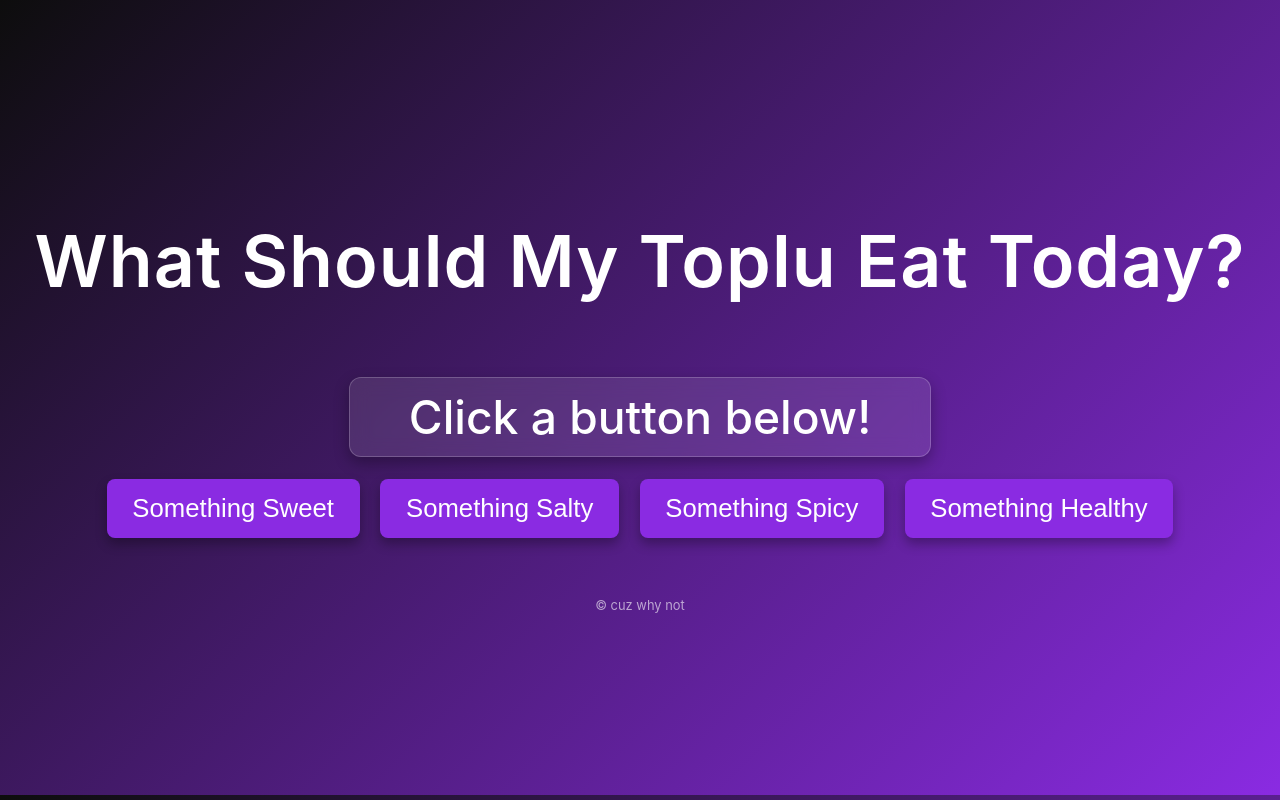
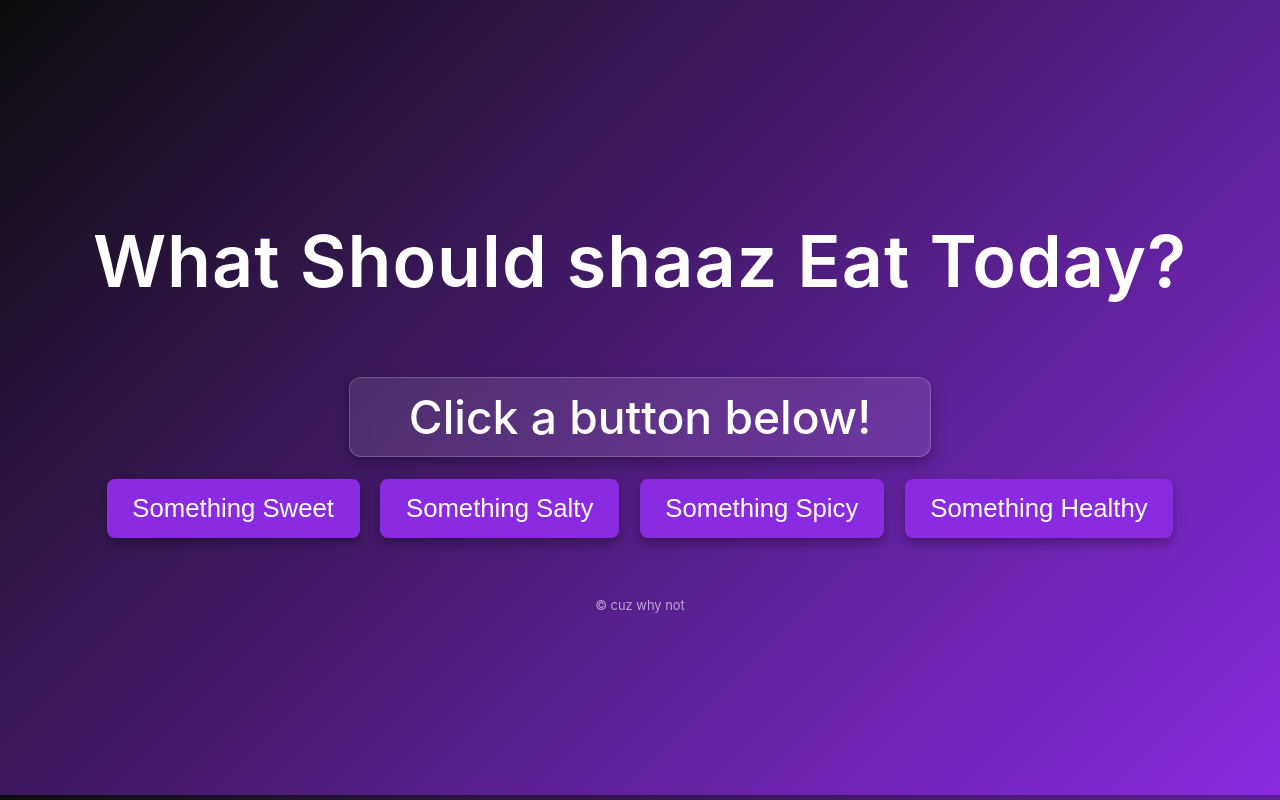
Before and after one commit to FahadNawazKhan/Whatshouldieattoday, a plain HTML site: page index.html in a window 1280 px wide. Drawn offline with Linux system fonts and the light colour scheme.

Commit message:
Update index.html

```diff
--- a/index.html
+++ b/index.html
@@ -9,7 +9,7 @@
 </head>
 <body>
     <header>
-        <h1>What Should <span id="name">My Toplu</span> Eat Today?</h1>
+        <h1>What Should <span id="name">shaaz</span> Eat Today?</h1>
     </header>
     <main>
         <div id="food-box">Click a button below!</div>
```
